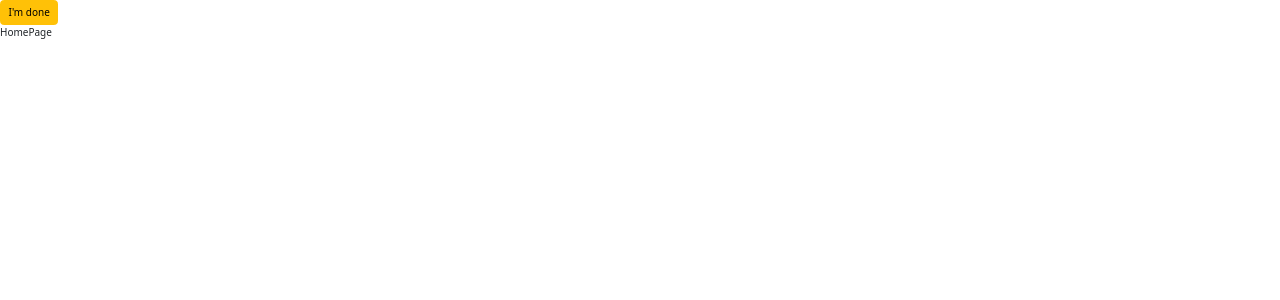
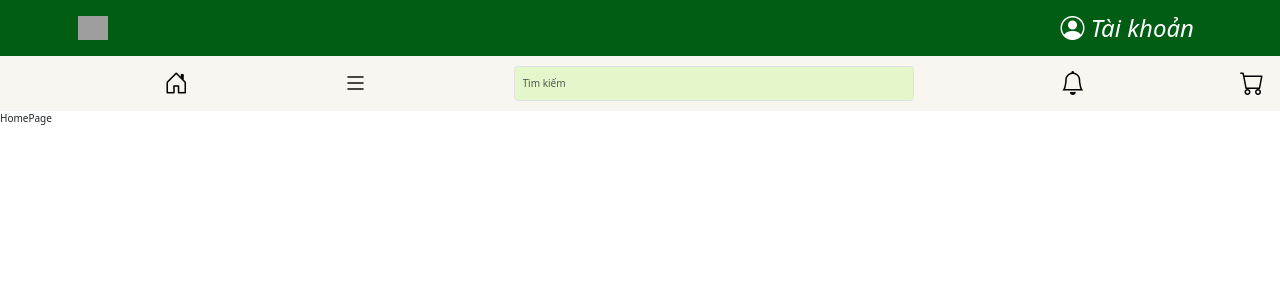
Before and after one commit to tamnhu11204/bookish-web, a React (Create React App) app: page / in a window 1280 px wide. Shown: the top 300 px of the page. Built offline with nearby package versions, Linux system fonts and the light colour scheme; grey boxes are pictures that could not be loaded.

Commit message:
edit header

```diff
--- a/package.json
+++ b/package.json
@@ -9,6 +9,7 @@
     "@testing-library/user-event": "^13.5.0",
     "antd": "^5.21.5",
     "bootstrap": "^5.3.3",
+    "bootstrap-icons": "^1.11.3",
     "react": "^18.3.1",
     "react-dom": "^18.3.1",
     "react-redux": "^9.1.2",
--- a/src/App.js
+++ b/src/App.js
@@ -3,6 +3,7 @@ import {BrowserRouter as Router, Routes, Route} from 'react-router-dom'
 import { routes } from './routes'
 import DefaultComponent from './components/DefaultComponent/DefaultComponent'
 import "./../node_modules/bootstrap/dist/css/bootstrap.min.css"
+import 'bootstrap-icons/font/bootstrap-icons.css';
  function App() {
   return (
     <div>
--- a/src/components/HeaderComponent/HeaderComponent.jsx
+++ b/src/components/HeaderComponent/HeaderComponent.jsx
@@ -1,12 +1,47 @@
 import React from 'react'
-
+import Styles from '../../style';
 
 const HeaderComponent = () => {
   return (
-    <div>
-     <button className='btn btn-warning '>I'm done</button>
-    </div>
-  )
+    <><nav className="navbar" style={{ backgroundColor: '#005D13' }}>
+      <div class="container">
+        <a className="navbar-brand" href="#">
+          <img
+            src="logobookish.jpeg"
+            alt="logo" width="30" height="24" />
+        </a>
+
+
+        <div>
+          <div className="btn">
+            <i class="bi bi-person-circle" style={Styles.iconStyles}> Tài khoản </i>
+          </div>
+
+        </div>
+      </div>
+    </nav>
+    <nav class="navbar" style={{ backgroundColor: '#F9F6F2' }}>
+        <div class="container-fluid">
+
+          <a class="navbar-brand" href="#"></a>
+
+          <div className="btn">
+          <i class="bi bi-house-door" style={Styles.iconStyles2}></i>
+          </div>
+          <div className="btn">
+          <i class="bi bi-list" style={Styles.iconStyles2}></i>
+          </div>
+          <input class="form-control" type="text" placeholder="Tìm kiếm" style={{backgroundColor: '#E4F7CB', width: '400px', height: '35px' }}></input>
+          <div className="btn">
+          <i class="bi bi-bell" style={Styles.iconStyles2}></i>
+          </div>
+          <div className="btn">
+          <i class="bi bi-cart" style={Styles.iconStyles2}></i>
+          </div>
+        </div>
+      </nav></>
+
+  );
 }
 
-export default HeaderComponent
+export default HeaderComponent;
--- /dev/null
+++ b/src/style.js
@@ -0,0 +1,23 @@
+const Styles = {
+    iconStyles: {
+      color: '#FFFFFF',
+      fontSize: '24px',
+    },
+
+    titleTextHeader:{
+        color: '#FFFFFF',
+        fontSize: '24px',
+    },
+
+    textHeader:{
+        color: '#FFFFFF',
+        fontSize: '16px',
+    },
+
+    iconStyles2: {
+      color: '#000000',
+      fontSize: '24px',
+    },
+};
+
+  export default Styles;
```
Also changed, not shown: src/components/HeaderComponent/style.js (deleted, +0 -7 lines), src/components/HeaderComponent/logobookish.jpeg (added), 1 other file (tests, documents, lock files or other folders).
